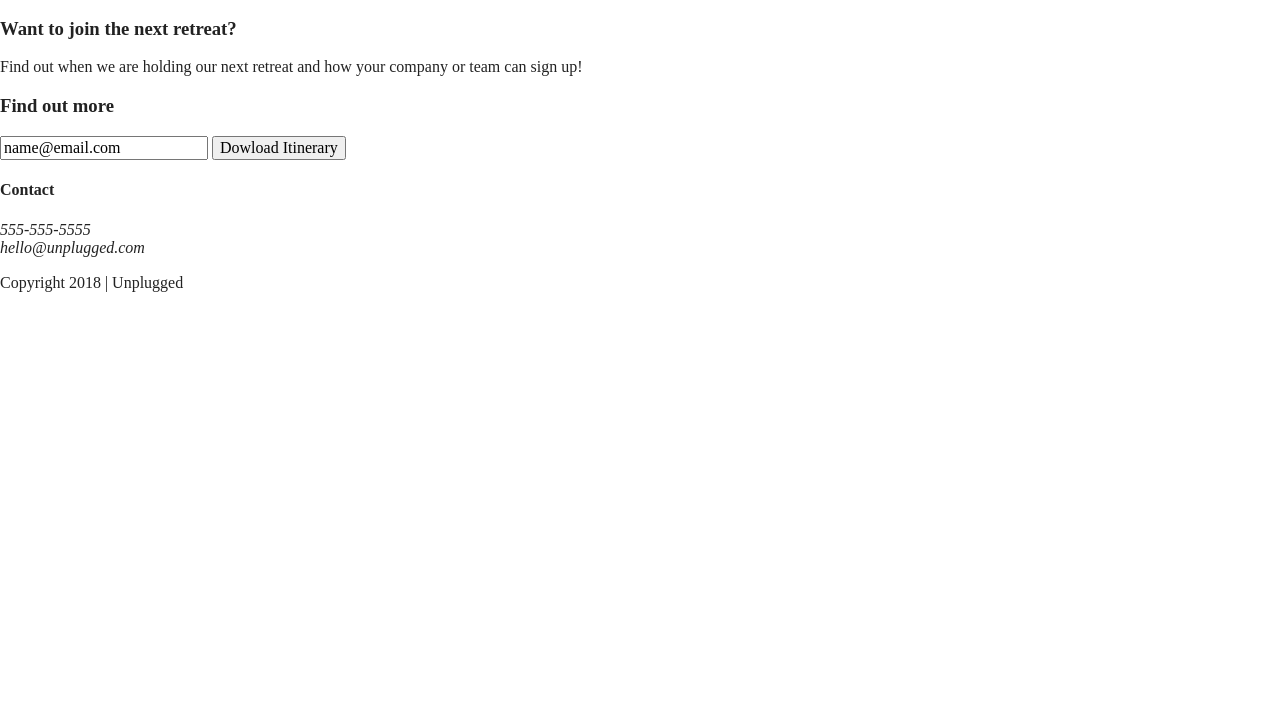
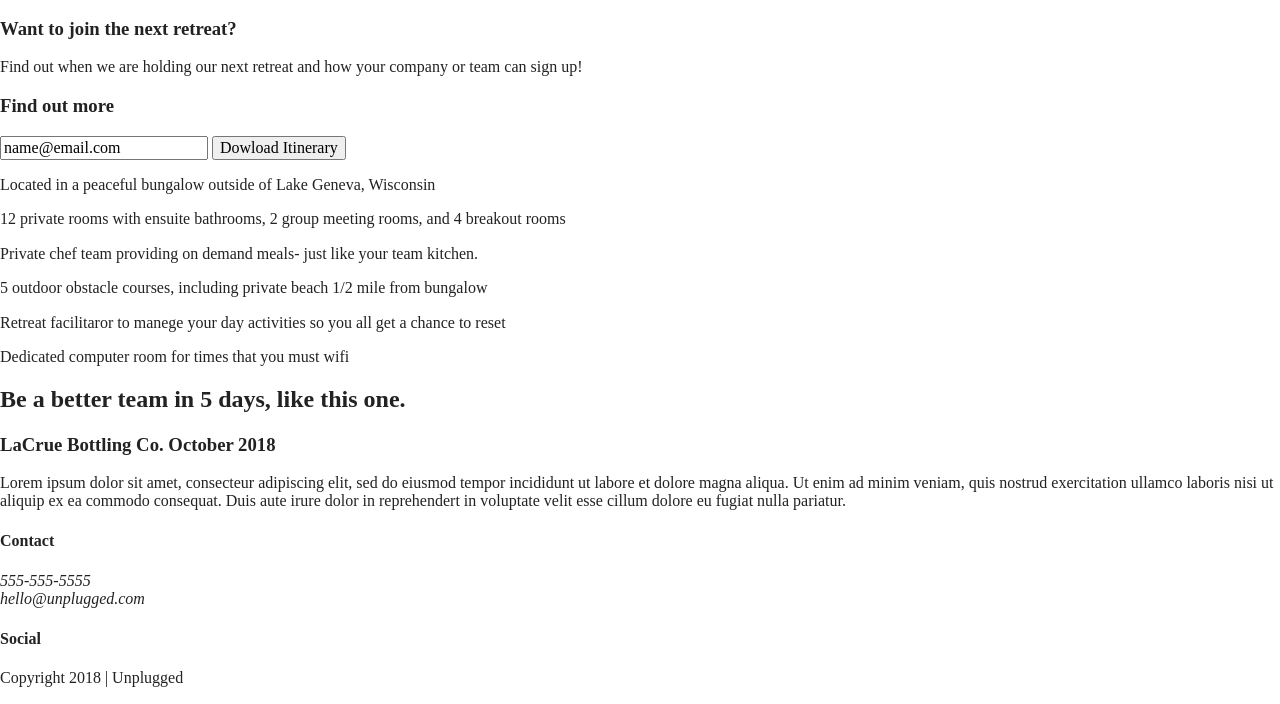
Before and after one commit to yuliehavana/Retreat, a website built with Parcel: page index.html in a window 1280 px wide. Shown: the part 134-838 px from the top of the page. Before the commit the page ends 800 px from the top, so only its background shows below. Built offline with nearby package versions, Linux system fonts and the light colour scheme.

Commit message:
Added structural html

```diff
--- a/index.html
+++ b/index.html
@@ -1,9 +1,9 @@
 <!doctype html>
-<html class="no-js" lang="">
+<html class="no-js" lang="en">
 
 <head>
   <meta charset="utf-8">
-  <title></title>
+  <title>Unplugged Retreat</title>
   <meta name="description" content="">
   <meta name="viewport" content="width=device-width, initial-scale=1">
 
@@ -59,7 +59,54 @@
       <input type="button" value="Dowload Itinerary">
     </div>
    </div>
+   <!--Aside content wrapper ends-->
  </aside>
+
+ <section class="features">
+   <div class="content-wrapper">
+     <!--Add your Features content here -->
+     <article>
+       <p class="fontawesome-icon"></p>
+       <p class="features-item-description">Located in a peaceful bungalow outside of Lake Geneva, Wisconsin</p>
+     </article>
+     <article>
+       <p class="fontawesome-icon"></p>
+       <p class="feautures-item-description">12 private rooms with ensuite bathrooms, 2 group meeting rooms, and 4 breakout rooms</p>
+     </article>
+     <article>
+       <p class="fontawesome-icon"></p>
+       <p class="features-item-description"> Private chef team providing on demand meals- just like your team kitchen.</p>
+     </article>
+     <article>
+       <p class="fontawesome-icon"></p>
+       <p class="features-item-description">5 outdoor obstacle courses, including private beach 1/2 mile from bungalow</p>
+     </article>
+     <article>
+       <p class="fontawesome-icon"></p>
+       <p class="features-item-description">Retreat facilitaror to manege your day activities so you all get a chance to reset</p>
+     </article>
+     <article>
+       <p class="wifi-icon"></p>
+       <p class="features-item-description">Dedicated computer room for times that you must wifi</p>
+     </article>
+   </div>
+  </div>
+ </section>
+ <section class="reviews">
+   <div class="content-wrapper">
+     <h2>Be a better team in 5 days, like this one.</h2>
+     <article>
+       <div>
+          <h3>LaCrue Bottling Co. October 2018</h3>
+          <p>Lorem ipsum dolor sit amet, consecteur adipiscing elit, sed do eiusmod tempor incididunt ut labore et dolore magna aliqua.
+       Ut enim ad minim veniam, quis nostrud exercitation ullamco laboris nisi ut aliquip ex ea commodo consequat.
+       Duis aute irure dolor in reprehendert in voluptate velit esse cillum dolore eu fugiat nulla pariatur.
+     </p>
+      </div>
+     </article>
+    </div>
+ </section>
+
 </main>   <!---Main wrapper-->
 
 <footer>
@@ -71,6 +118,8 @@
           <p> 555-555-5555 <br> hello@unplugged.com</p>
         </address>
       </div>
+  <div class="social">
+    <h4>Social</h4>
       <div class="social-icons">
         <p>
           <a href="https://www.facebook.com/Myaccount/" target="_blank"></a>
```
Also changed, not shown: about/index.html (+3 -0 lines).
